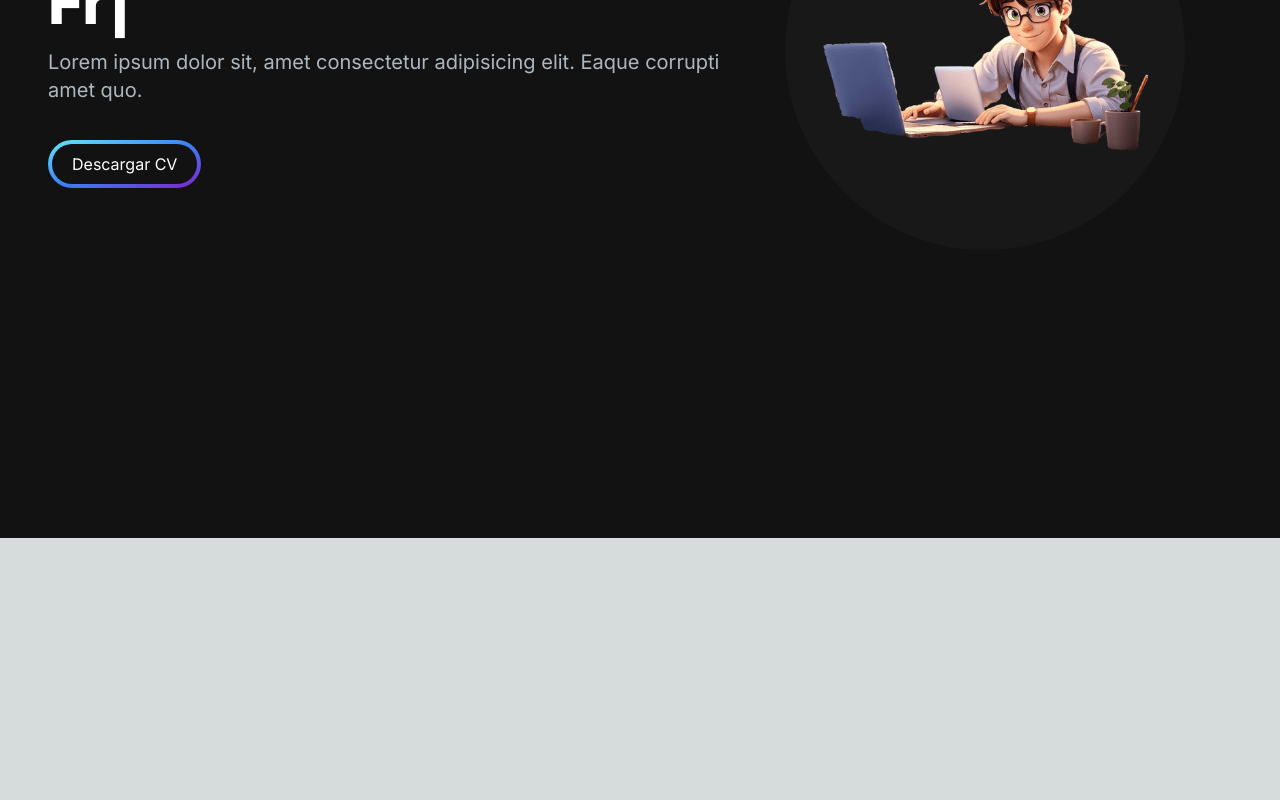
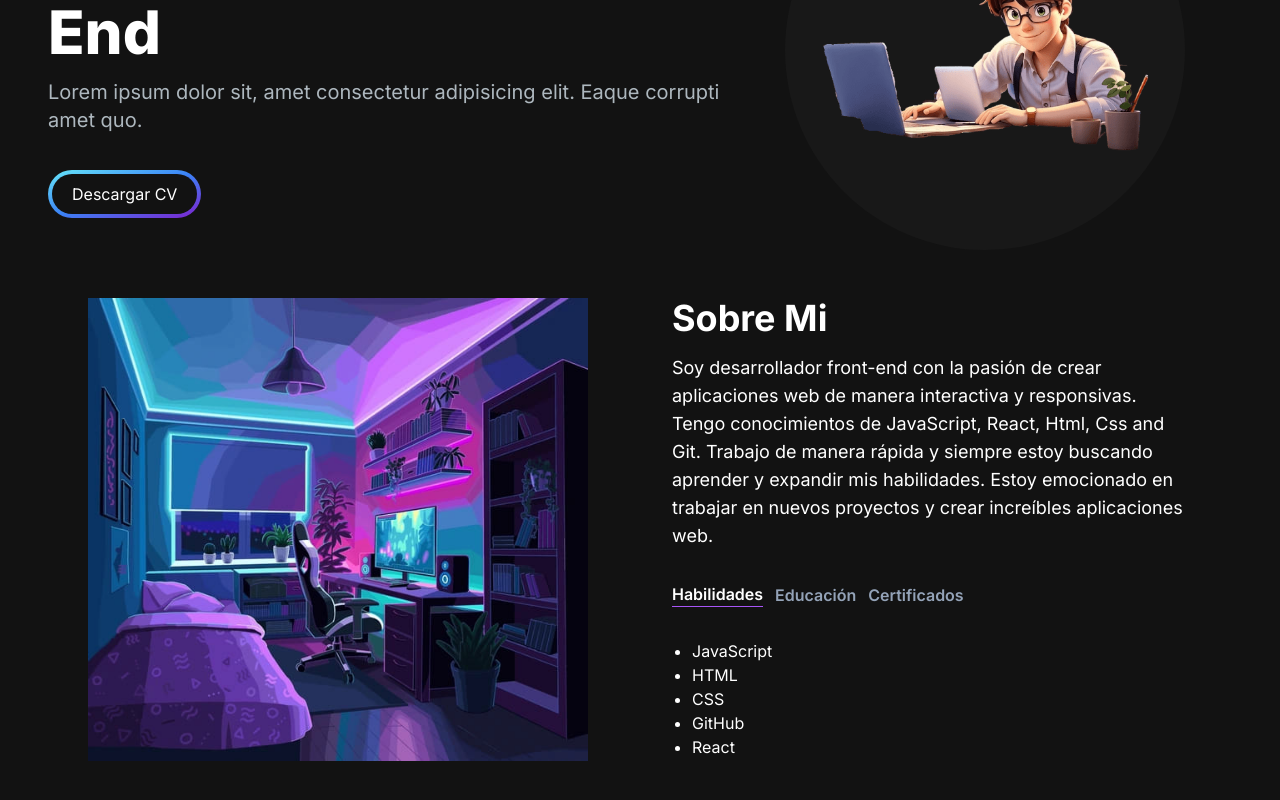
Before and after one commit to LautaroLinari/Portfolio, a Next.js app: page / in a window 1280 px wide. Shown: the part 262-1062 px from the top of the page. Before the commit the page ends 800 px from the top, so only its background shows below. Built offline with nearby package versions, Linux system fonts and the light colour scheme.

Commit message:
add section about-me

```diff
--- /dev/null
+++ b/src/app/components/AboutSection.jsx
@@ -0,0 +1,97 @@
+"use client";
+import React, { useTransition, useState } from 'react';
+import Image from 'next/image';
+import TabButton from './TabButton.jsx';
+
+const TAB_DATA = [
+  {
+    title: "Skills",
+    id: "skills",
+    content: (
+      <ul className='list-disc pl-2 ml-3'>
+        <li>JavaScript</li>
+        <li>HTML</li>
+        <li>CSS</li>
+        <li>GitHub</li>
+        <li>React</li>
+      </ul>
+    )
+  },
+  {
+    title: "Education",
+    id: "education",
+    content: (
+      <ul className='list-disc pl-2 ml-3'>
+        <li>Tecnicatura en Programación</li>
+        <li>Universidad Tecnológica Nacional San Nicolas </li>
+      </ul>
+    )
+  },
+  {
+    title: "Certifications",
+    id: "certifications",
+    content: (
+      <ul className='list-disc pl-2 ml-3'>
+        <li>Diplomatura en Desarrollo Web Front-End</li>
+      </ul>
+    ),
+  },
+];
+
+
+const AboutSection = () => {
+  const [tab, setTab] = useState("skills");
+  const [isPending, startTransition] = useTransition();
+
+  const handleTabChange = (id) => {
+    startTransition(() =>  {
+      setTab(id);
+    });
+  };
+
+  return (
+
+    <section className='text-white'>
+      <div className='md:grid md:grid-cols-2 gap-10 items-center py-8 px-4 xl:gap-16 sm:py-12 xl:px-10'>
+        <Image src="/images/about.jpg" width={500} height={500} />
+        <div className='mt-4 md:mt-0 text-left flex flex-col h-full'>
+          <h2 className='text-4xl font-bold text-white mb-4'>Sobre Mi</h2>
+          <p className='text-base lg:text-lg'>Soy desarrollador front-end con la pasión de crear aplicaciones web de manera
+            interactiva y responsivas. Tengo conocimientos de JavaScript, React, Html, Css and Git.
+            Trabajo de manera rápida y siempre estoy buscando aprender y expandir mis habilidades. Estoy emocionado
+            en trabajar en nuevos proyectos y crear increíbles aplicaciones web.
+          </p>
+          <div className='flex flex-row justify-start mt-8'>
+            <TabButton
+            selectTab={() => handleTabChange("skills")}
+            active={tab === 'skills'}
+            >
+              {" "}
+              Habilidades {" "}
+            </TabButton>
+            <TabButton
+            selectTab={() => handleTabChange("education")}
+            active={tab === 'education'}
+            >
+              {" "}
+              Educación {" "}
+            </TabButton>
+            <TabButton
+            selectTab={() => handleTabChange("certifications")}
+            active={tab === 'certifications'}
+            >
+              {" "}
+              Certificados {" "}
+            </TabButton>
+          </div>
+          <div className='mt-8'>
+            {TAB_DATA.find((t) => t.id === tab).content}
+          </div>
+        </div>
+      </div>
+    </section>
+
+  )
+}
+
+export default AboutSection
--- a/src/app/components/HeroSection.jsx
+++ b/src/app/components/HeroSection.jsx
@@ -18,11 +18,11 @@ function HeroSection() {
                 sequence={[
                   'Lautaro Linari',
                   1000,
-                  'Web Developer',
+                  'Desarrollador Web',
                   1000,
-                  'Front-End Developer',
+                  'Desarrollador Front-End',
                   1000,
-                  'UX/UI Designer',
+                  'Diseñador UX/UI',
                   1000
                 ]}
                 wrapper="span"
--- /dev/null
+++ b/src/app/components/TabButton.jsx
@@ -0,0 +1,19 @@
+import React from 'react'
+
+const TabButton = ( { active, selectTab, children}) => {
+
+    const buttonClasses = active
+    ? 'text-white border-b border-purple-500'
+    : 'text-slate-400';
+
+  return (
+    <button onClick={selectTab}>
+        <p className={`mr-3 font-semibold hover:text-white ${buttonClasses}`}>
+            {children}
+        </p>
+    </button>
+
+  )
+}
+
+export default TabButton
--- a/src/app/page.js
+++ b/src/app/page.js
@@ -1,5 +1,7 @@
 import HeroSection from './components/HeroSection'
 import Navbar from './components/Navbar'
+import Image from 'next/image'
+import AboutSection from './components/AboutSection'
 
 export default function Home() {
   return (
@@ -9,6 +11,7 @@ export default function Home() {
 
       <div className='container mt-24 mx-auto px-12 py-4'>
         <HeroSection />
+        <AboutSection />
       </div>
 
     </main>
```
Also changed, not shown: public/images/about.jpg (added).
